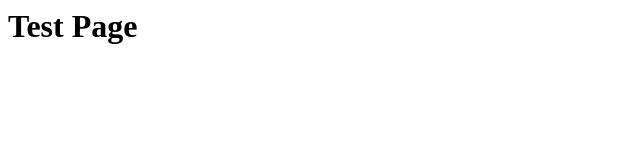
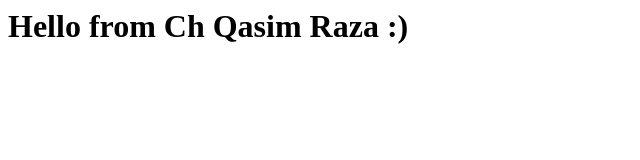
Before and after one commit to skyscanner4u/Web-Dev-Project, a plain HTML site: page index.html in a window 1280 px wide. Shown: the whole page, without its empty margins (0-640 px from the left). Drawn offline with Linux system fonts and the light colour scheme.

Commit message:
Update index.html

```diff
--- a/index.html
+++ b/index.html
@@ -3,6 +3,6 @@
 
 </head>
 <body>
-    <h1>Test Page</h1>
+    <h1>Hello from Ch Qasim Raza :)</h1>
 </body>
 </html>
```
